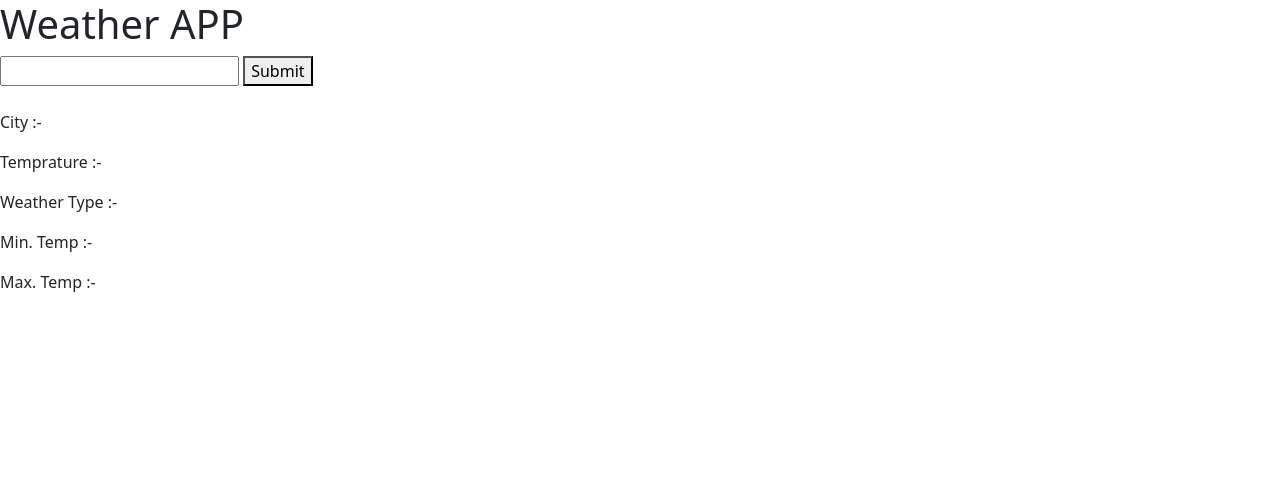
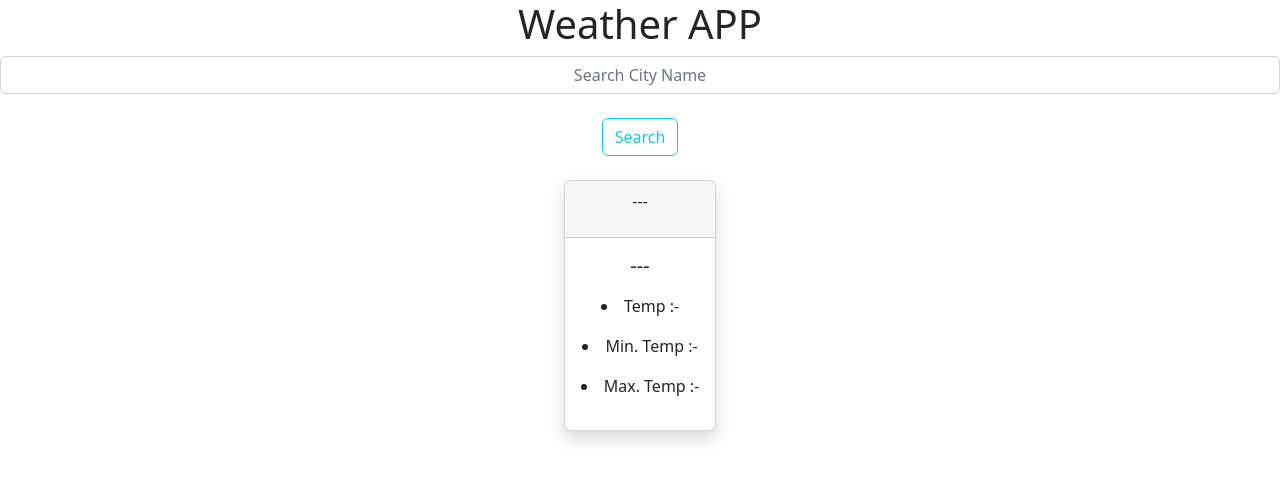
Before and after one commit to gouravrj/Test-Site-Only, a plain HTML site: page index.html in a window 1280 px wide. Drawn offline with nearby package versions, Linux system fonts and the light colour scheme.

Commit message:
Update index.html

```diff
--- a/index.html
+++ b/index.html
@@ -9,20 +9,28 @@
     <link href="https://cdn.jsdelivr.net/npm/bootstrap@5.2.2/dist/css/bootstrap.min.css" rel="stylesheet" integrity="sha384-Zenh87qX5JnK2Jl0vWa8Ck2rdkQ2Bzep5IDxbcnCeuOxjzrPF/et3URy9Bv1WTRi" crossorigin="anonymous">
     <link rel="stylesheet" href="style.css">
 </head>
-<body>
+<body class="text-center">
     <p class="h1">Weather APP</p>
-    <input type="text" id="input">
-    <button onclick="searchCity()">Submit</button>
+
+    <input type="text" id="input" class="form-control text-center" placeholder="Search City Name">
+    <br>
+    <button type="button" class="btn btn-outline-info btn" onclick="searchCity()">Search</button>
     <br><br>
-    <div>
-        City :- <p id="city"></p>
-        Temprature :- <p id="temp"></p>
-        Weather Type :- <p id="weather-type"></p>
-        Min. Temp :- <p id="min-temp"></p>
-        Max. Temp :- <p id="max-temp"></p>
+    <div class="col d-flex justify-content-center">
+        <div class="card shadow size">
+            <div class="card-header">
+              <p id="city"> --- </p>
+            </div>
+            <div class="card-body">
+              <h5 class="card-title"><p id="weather-type"> --- </p></h5>
+              <p class="card-text">
+               <li> Temp :-<p id="temp"></p></li>
+               <li> Min. Temp :- <p id="min-temp"></p> </li>
+               <li> Max. Temp :- <p id="max-temp"></p></li>
+              </p>
+            </div>
+        </div>
     </div>
-
-
 
     <!-- JavaScript Bundle with Popper -->
     <script src="https://cdn.jsdelivr.net/npm/bootstrap@5.2.2/dist/js/bootstrap.bundle.min.js" integrity="sha384-OERcA2EqjJCMA+/3y+gxIOqMEjwtxJY7qPCqsdltbNJuaOe923+mo//f6V8Qbsw3" crossorigin="anonymous"></script>
```
